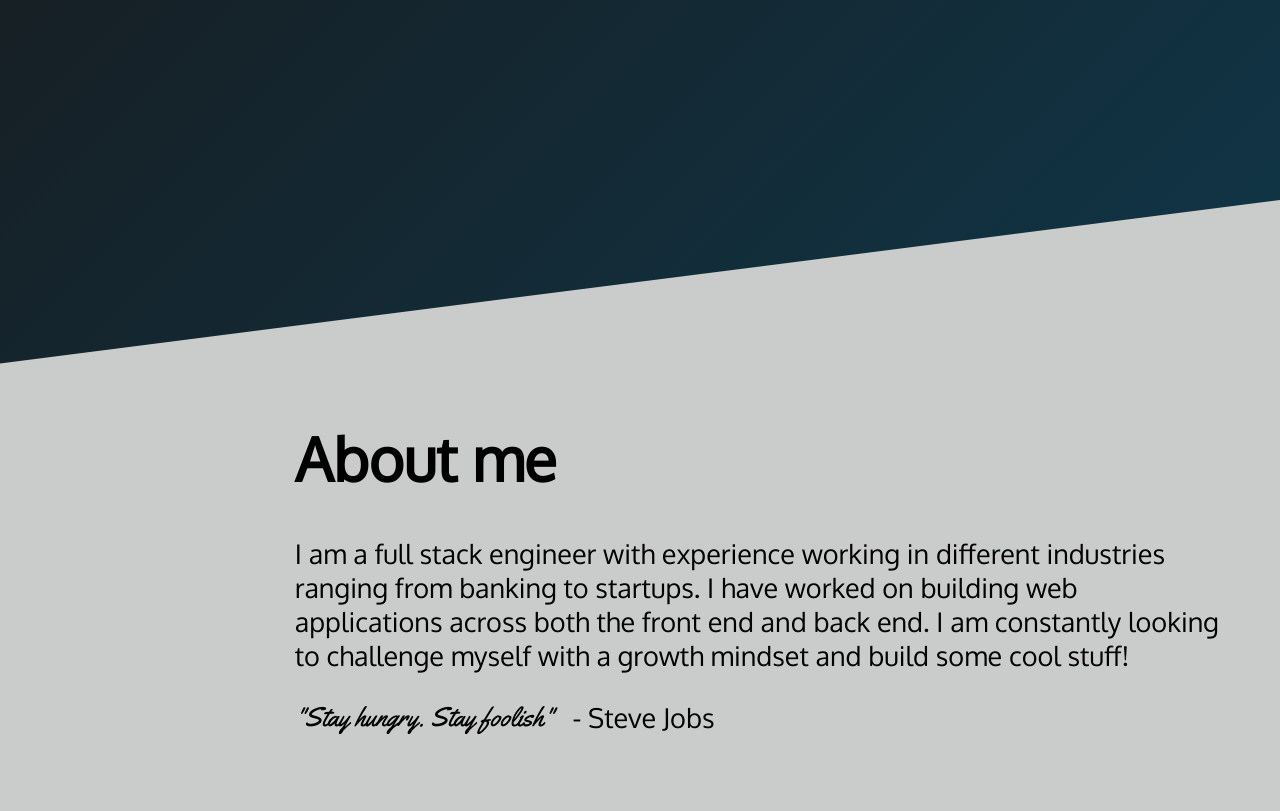
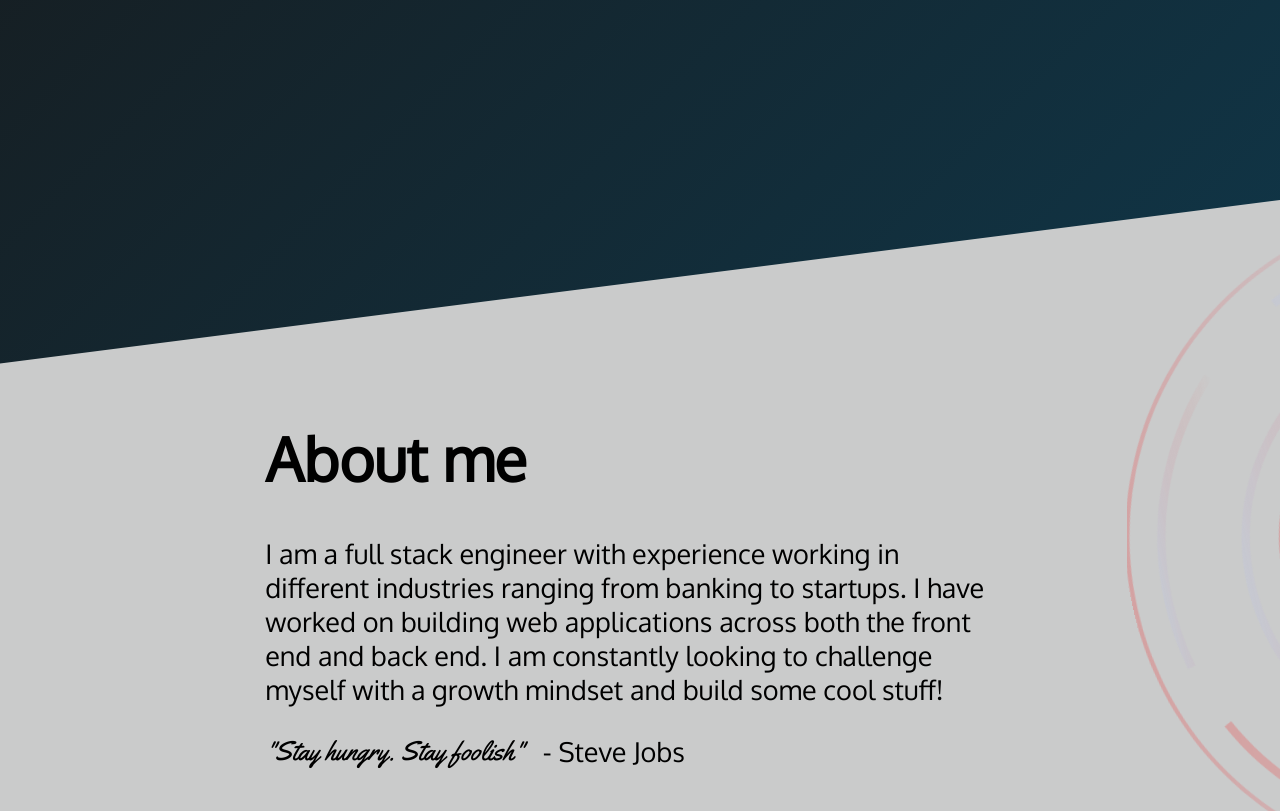
Before and after one commit to mls-ssjblue/mls-ssjblue.github.io, a React (Create React App) app: page / in a window 1280 px wide. Shown: the part 600-1411 px from the top of the page. Built offline with nearby package versions, Linux system fonts and the light colour scheme.

Commit message:
Infinite rotation svg

```diff
--- a/src/components/about/About.jsx
+++ b/src/components/about/About.jsx
@@ -1,5 +1,7 @@
 import "./about.css";
+import {ReactComponent as Svg} from "../../assets/circle-spin.svg";
 
+// Svg from '../../assets/ellipse.svg'
 export const About = () => {
     return (
         <div className="about">
@@ -8,12 +10,18 @@ export const About = () => {
                 </div>
                 <div className="about-text">
                     <h1>About me</h1>
-              I am a full stack engineer with experience working in different industries ranging from banking to startups.
+                    I am a full stack engineer with experience working in different industries ranging from banking to
+                    startups.
                     I have worked on building web applications across both the front end and back end. I am constantly
                     looking to challenge myself with a growth mindset and build some cool stuff!
-              <div style={{display:"flex",alignItems: "center"}}><p className="quote">"Stay hungry. Stay foolish"</p>  - Steve Jobs</div>
+                    <div style={{display: "flex", alignItems: "center"}}><p className="quote">"Stay hungry. Stay
+                        foolish"</p> - Steve Jobs</div>
 
                 </div>
+
+            </div>
+            <div className="about-background">
+                <Svg className="svg-1"/>
             </div>
         </div>
     );
--- a/src/components/about/about.css
+++ b/src/components/about/about.css
@@ -36,3 +36,35 @@ p.quote{
     font-family: 'Yellowtail', cursive;
     margin-right: 20px;
 }
+
+.about-background{
+    /*width: 500px;*/
+    /*background: red;*/
+    overflow-x:hidden;
+    /*align-self: end;*/
+    /*transform: translate(0px,0px);*/
+    margin-left: 80px;
+    justify-content: center;
+}
+
+.svg-1{
+    /*background: red;*/
+    animation: spin 8s linear infinite;
+    -webkit-animation: spin 8s linear infinite;
+    /*-webkit-transform-origin: 50% 50%;*/
+    /*-moz-transform-origin: 50% 50%;*/
+    /*-o-transform-origin: 50% 50%;*/
+    /*-webkit-transform: translate(-100px,0px);*/
+    /*transform: translate(-100px,0px);*/
+    transform-origin: 50% 50%;}
+
+@-webkit-keyframes spin {
+    0%   {-webkit-transform: rotate(0deg);}
+
+    100% {-webkit-transform: rotate(360deg);}
+}
+@keyframes spin {
+    0%   {transform: rotate(0deg);}
+
+    100% {transform: rotate(360deg);}
+}
```
Also changed, not shown: src/assets/circle-spin.svg, src/assets/ellipse.svg. Lines whose indentation alone changed are shown as unchanged.
